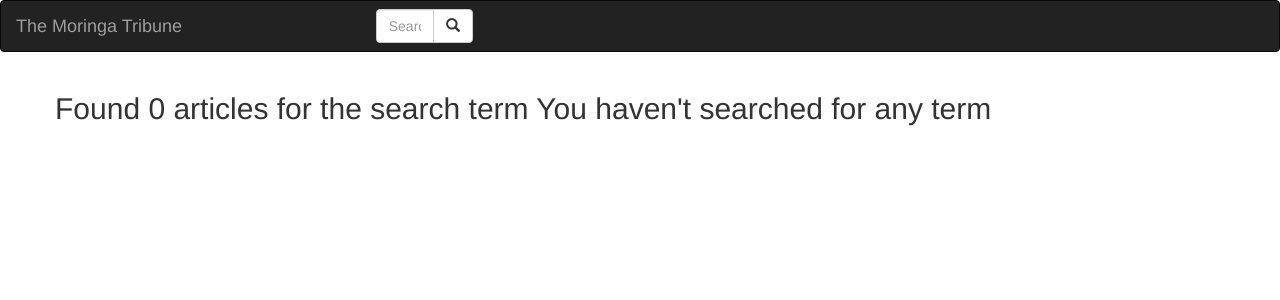
After one commit to thuitafaith/djangoapp, a Django app: page /movies/search/ in a window 1280 px wide. The commit adds this page. Shown: the top 300 px of the page. Run offline with Django 3.2, Linux system fonts and the light colour scheme; some libraries are stand-ins or nearby versions.

```diff
--- /dev/null
+++ b/movies/forms.py
@@ -0,0 +1,6 @@
+from django import forms
+
+
+class NewsLetterForm(forms.Form):
+    your_name = forms.CharField(label='First Name',max_length=30)
+    email = forms.EmailField(label='Email')
--- /dev/null
+++ b/movies/templates/all-news/search.html
@@ -0,0 +1,25 @@
+{%extends 'all-news/base.html'%}
+{% block content %}
+<div class="container">
+
+    <div class="row">
+        {% if articles%}
+        <h2>Found {{ articles|length }} of searched term {{message}}</h2>
+        {% else %}
+        <h2> Found 0 articles for the search term {{message}}</h2>
+        {% endif %}
+
+    </div>
+
+    <div class="row">
+
+        {% if articles %}
+        {% for article in articles %}
+        <div class="col-sm-6 col-md-3">
+            <h1>{{article.title}}</h1>
+        </div>
+        {% endfor %}
+        {% endif %}
+    </div>
+</div>
+{% endblock %}
--- /dev/null
+++ b/movies/templates/email/newsemail.html
@@ -0,0 +1,4 @@
+<h1>Hello {{name}}</h1>
+
+<h5>Welcome to the Moringa tribune newsletter. You will find the most exciting news about Moringa School
+</h5>
--- /dev/null
+++ b/movies/templates/email/newsemail.txt
@@ -0,0 +1,3 @@
+Hello {{name}}
+
+Welcome to the Moringa tribune newsletter You will find the most exciting news about Moringa School
--- a/movies/templates/navbar.html
+++ b/movies/templates/navbar.html
@@ -12,6 +12,21 @@
         <div class="container-fluid">
             <div class="navbar-header">
                 <a class="navbar-brand" href="{% url 'newsToday' %}">The Moringa Tribune</a>
+                <!-- Adding a search form  -->
+                <div class="col-sm-4 col-md-4 navbar-right">
+
+                    <form class="navbar-form" role="search" action="{% url 'search_results' %}">
+
+                        <div class="input-group">
+                            <input type="text" class="form-control" placeholder="Search Article" name="article">
+                            <div class="input-group-btn">
+                                <button class="btn btn-default" type="submit"><i class="glyphicon glyphicon-search"></i></button>
+                            </div>
+                        </div>
+
+                    </form>
+                </div>
+                <!-- search form end -->
             </div>
         </div>
     </nav>
--- a/movies/urls.py
+++ b/movies/urls.py
@@ -1,10 +1,17 @@
 from django.conf.urls import url
+from django.conf.urls.static import static
+from django.conf import settings
 
 from . import views
 
 urlpatterns  =[
-   url('^$',views.welcome,name = 'welcome'),
-   url('^today/$', views.news_of_day, name='newsToday'),
-   url(r'^archives/(\d{4}-\d{2}-\d{2})/$',
-       views.past_days_news, name='pastNews'),
+    url(r'^$', views.news_of_day, name='newsToday'),
+    url(r'^archives/(\d{4}-\d{2}-\d{2})/$',
+        views.past_days_news, name='pastNews'),
+    url(r'^search/', views.search_results, name='search_results'),
+    url(r'^article/(\d+)', views.article, name='article')
+
 ]
+if settings.DEBUG:
+    urlpatterns += static(settings.MEDIA_URL,
+                          document_root=settings.MEDIA_ROOT)
--- a/movies/views.py
+++ b/movies/views.py
@@ -3,9 +3,15 @@ from __future__ import unicode_literals
 
 from django.shortcuts import render,redirect
 
-from django.http import HttpResponse,Http404
+from django.http import HttpResponse,Http404,HttpResponseRedirect
 
 import datetime as dt
+
+from .models import Article
+
+from .forms import NewsLetterForm
+
+from .email import send_welcome_email
 
 # Create your views here.
 def welcome(request):
@@ -14,7 +20,20 @@ def welcome(request):
 
 def news_of_day(request):
     date = dt.date.today()
-    return render(request, 'all-news/today-news.html', {"date": date, })
+    news = Article.todays_news()
+
+    if request.method == 'POST':
+        form = NewsLetterForm(request.POST)
+        if form.is_valid():
+            name = form.cleaned_data['your_name']
+            email = form.cleaned_data['email']
+            recipient = NewsLetterRecipients(name=name, email=email)
+            recipient.save()
+            send_welcome_email(name,email)
+            HttpResponseRedirect('news_today')
+    else:
+        form = NewsLetterForm()
+    return render(request, 'all-news/today-news.html', {"date": date, "news":news,"letterForm":form})
 
 def convert_dates(dates):
 
@@ -30,11 +49,9 @@ def convert_dates(dates):
 
 
 def past_days_news(request, past_date):
-
     try:
         # Converts data from the string Url
         date = dt.datetime.strptime(past_date, '%Y-%m-%d').date()
-
     except ValueError:
         # Raise 404 error when ValueError is thrown
         raise Http404()
@@ -43,4 +60,22 @@ def past_days_news(request, past_date):
     if date == dt.date.today():
         return redirect(news_of_day)
 
-    return render(request, 'all-news/past-news.html', {"date": date})
+    news = Article.days_news(date)
+    return render(request, 'all-news/past-news.html', {"date": date, "news": news})
+def search_results(request):
+    if 'article' in request.GET and request.GET ["article"]:
+        search_term = request.GET.get("article")
+        searched_articles = Article.search_by_title(search_term)
+        message = f"{search_term}"
+        return render(request, 'all-news/search.html',{"message":message,"articles":searched_articles})
+    else:
+        message = "You haven't searched for any term"
+        return render(request,'all-news/search.html',{"message":message})
+
+
+def article(request, article_id):
+    try:
+        article = Article.objects.get(id=article_id)
+    except DoesNotExist:
+        raise Http404()
+    return render(request, "all-news/article.html", {"article": article})
```
Also changed, not shown: heydjango/settings.py (+13 -2 lines), movies/admin.py (+11 -0 lines), movies/email.py (added, +16 -0 lines), movies/models.py (+20 -0 lines), movies/templates/all-news/article.html (added, +25 -0 lines), movies/templates/all-news/today-news.html (+48 -0 lines), movies/tests.py (+28 -0 lines), movies/migrations/0003_editor_phone_number.py (added), movies/migrations/0004_article_article_image.py (added), movies/migrations/0005_newsletter.py (added), 1 other file.
